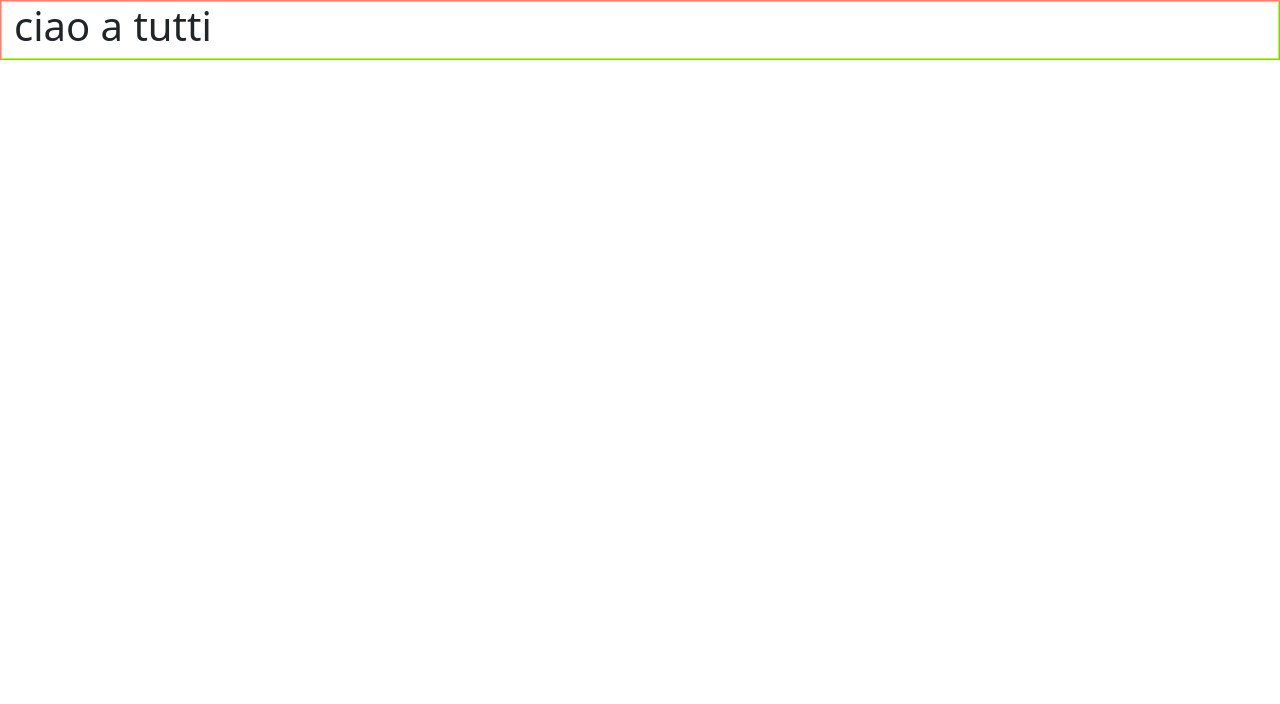
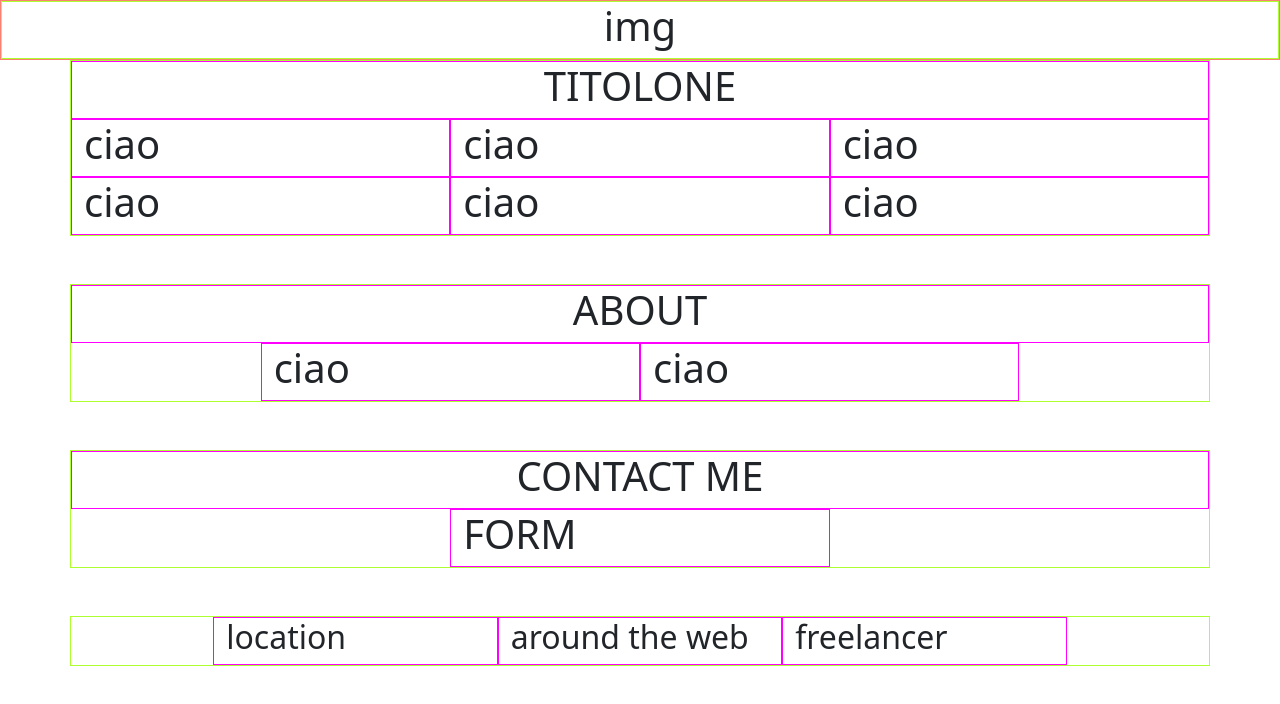
Before and after one commit to fedtoscano/html-css-bootstrap-freelancer, a plain HTML site: page index.html in a window 1280 px wide. Drawn offline with nearby package versions, Linux system fonts and the light colour scheme.

Commit message:
base layout

```diff
--- a/index.html
+++ b/index.html
@@ -13,9 +13,75 @@
 </head>
 <body>
     <div class="container-fluid">
-        <div class="row d-flex justify-content-center">
-            <div class="col"><h1>ciao a tutti</h1></div>
+        <div class="row">
+            <div class="col d-flex justify-content-center align-items-center">
+                <h1>img</h1>
+            </div>
         </div>
     </div>
+
+    <div class="container mb-5">
+        <div class="row">
+            <div class="col-12 text-center">
+                <h1>TITOLONE</h1>
+            </div>
+            <div class="col-4">
+                <h1>ciao</h1>
+            </div>
+            <div class="col-4">
+                <h1>ciao</h1>
+            </div>
+            <div class="col-4">
+                                <h1>ciao</h1>
+            </div>
+            <div class="col-4">
+                                <h1>ciao</h1>
+            </div>
+            <div class="col-4">
+                                <h1>ciao</h1>
+            </div>
+            <div class="col-4">
+                                <h1>ciao</h1>
+            </div>
+        </div>
+    </div>
+
+    <div class="container mb-5">
+        <div class="row d-flex justify-content-center">
+            <div class="col-12 text-center">
+                <h1>ABOUT</h1>
+            </div>
+            <div class="col-4">
+                <h1>ciao</h1>
+            </div>
+            <div class="col-4">
+                <h1>ciao</h1>
+            </div>
+        </div>
+    </div>
+
+    <div class="container mb-5">
+        <div class="row d-flex justify-content-center">
+            <div class="col-12 text-center">
+                <h1>CONTACT ME</h1>
+            </div>
+            <div class="col-4 text.center">
+                <h1>FORM</h1>
+            </div>
+            </div>
+        </div>
+    </div>
+
+    <footer>
+        <div class="container">
+            <div class="row d-flex justify-content-center">
+                <div class="col-3"><h2>location</h2></div>
+                <div class="col-3"><h2>around the web</h2></div>
+                <div class="col-3"><h2>freelancer</h2></div>
+            </div>
+        </div>
+    </footer>
+
+
 </body>
 </html>
```
